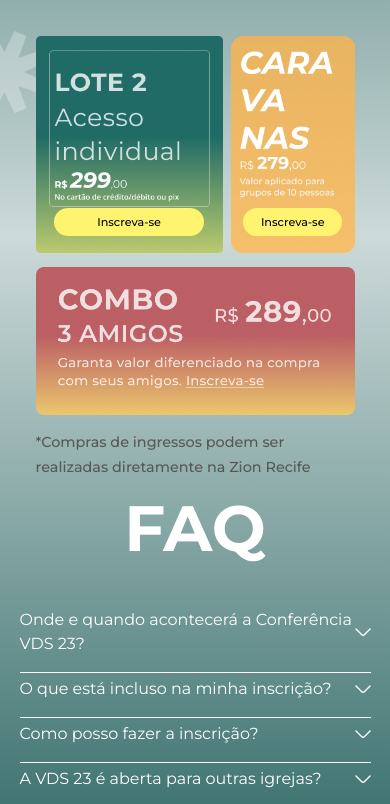
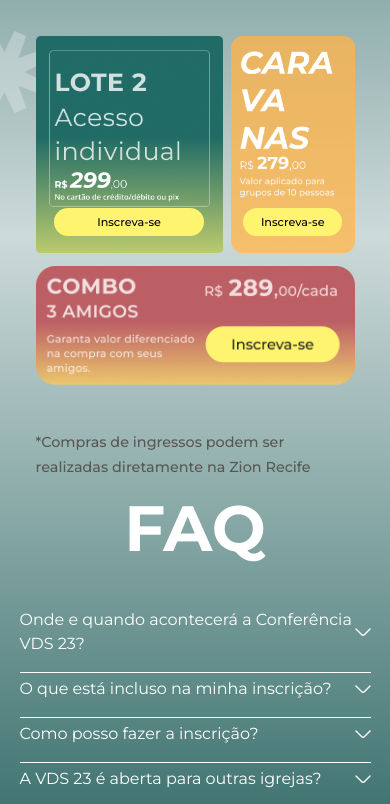
Before and after one commit to gustavosalm/ZionChurch-site, an Angular app: page / in a window 390 px wide. Shown: the part 967-1771 px from the top of the page. Built offline with nearby package versions, Linux system fonts and the light colour scheme.

Commit message:
horizontal card asset change

```diff
--- a/src/styles.scss
+++ b/src/styles.scss
@@ -552,7 +552,7 @@
     }
 
     .rightMostCard {
-      height: 75% !important;
+      height: 65% !important;
       background-image: url("assets/Container5/RightMostCardCollapsed.png") !important;
       top: 1em;
       margin: 0 1rem;
@@ -561,6 +561,10 @@
       button, a {
         opacity: 0;
         width: 50%;
+        height: 50%;
+        right: 0 !important;
+        left: unset !important;
+        margin: 0 !important;
       }
     }
 
```
Also changed, not shown: src/assets/Container5/RightMostCardCollapsed.png, 5 other files (tests, documents, lock files or other folders).
